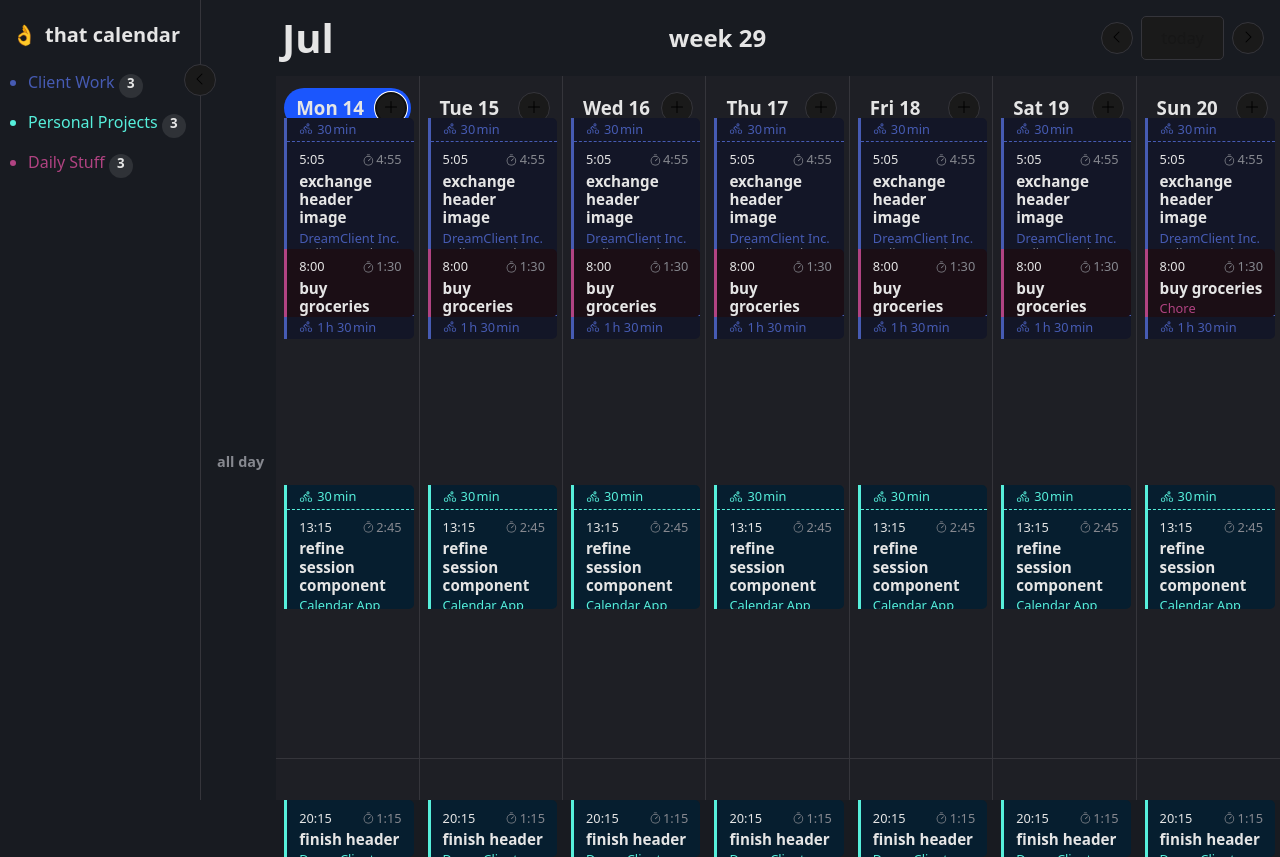
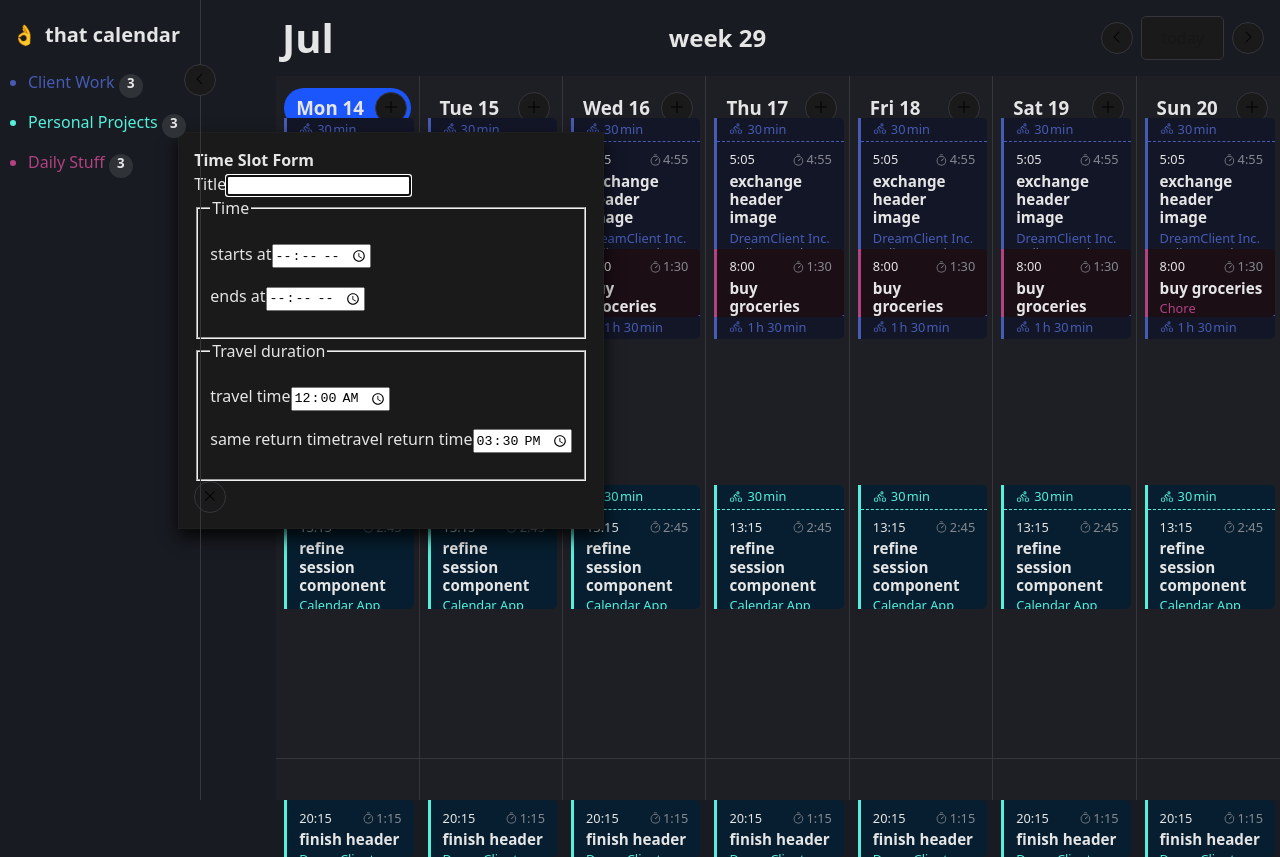
Before and after one commit to fraulueneburg/thatcalendar-fe, a React (Vite) app: page / in a window 1280 px wide. Both pictures are taken after a click on the button 390 px from the left and 108 px from the top of the page. Built offline with nearby package versions, Linux system fonts and the light colour scheme.

Commit message:
feature: add popover

```diff
--- a/src/components/Day.tsx
+++ b/src/components/Day.tsx
@@ -4,6 +4,8 @@ import { PlusIcon as IconAdd } from '@phosphor-icons/react'
 import { sessionsArr } from '../data/dummydata'
 import { hoursArr, weekStartsOnMonday } from '../data/user-settings'
 import Session from './Session'
+import { Popover } from './Popover'
+import TimeslotForm from './Forms/TimeslotForm'
 
 type DayType = {
 	dayName: string
@@ -36,13 +38,9 @@ export default function Day({ data }: DayProps) {
 				<h3 aria-label={writtenDate}>
 					<span className="day-name">{dayName}</span> <span className="day-num">{dayNum}</span>
 				</h3>
-				<button
-					type="button"
-					onClick={() => setFormOpen((prev) => !prev)}
-					className="btn-round"
-					aria-label={`add session on ${writtenDate}`}>
-					<IconAdd />
-				</button>
+				<Popover trigger={<IconAdd />} triggerLabel={`add session on ${writtenDate}`}>
+					<TimeslotForm />
+				</Popover>
 			</header>
 			<div className="content">
 				{sessionsArr.map((session) => (
--- /dev/null
+++ b/src/components/Popover.tsx
@@ -0,0 +1,37 @@
+import { Popover as ArkPopover } from '@ark-ui/react'
+import { PlusIcon as IconAdd, XIcon as IconClose } from '@phosphor-icons/react'
+import { ReactNode } from 'react'
+
+type PopoverProps = {
+	trigger: ReactNode
+	triggerLabel: string
+	title?: string
+	description?: string
+	children: ReactNode
+}
+
+export const Popover = ({ trigger, triggerLabel, title, description, children }: PopoverProps) => {
+	return (
+		<>
+			<div className="popover">
+				<ArkPopover.Root>
+					{trigger && (
+						<ArkPopover.Trigger className="btn-round" aria-label={triggerLabel}>
+							{trigger}
+						</ArkPopover.Trigger>
+					)}
+					<ArkPopover.Positioner>
+						<ArkPopover.Content>
+							{title && <ArkPopover.Title>{title}</ArkPopover.Title>}
+							{description && <ArkPopover.Description>{description}</ArkPopover.Description>}
+							{children}
+							<ArkPopover.CloseTrigger className="btn-round">
+								<IconClose />
+							</ArkPopover.CloseTrigger>
+						</ArkPopover.Content>
+					</ArkPopover.Positioner>
+				</ArkPopover.Root>
+			</div>
+		</>
+	)
+}
--- a/src/styles/App.scss
+++ b/src/styles/App.scss
@@ -354,3 +354,10 @@ button {
 	min-width: 1.5rem;
 	text-align: center;
 }
+
+button[data-scope='popover'][aria-expanded='true'] + div {
+	background-color: #1a1a1a;
+	box-shadow: 0px 8px 16px rgba(0, 0, 0, 0.8), 0px 0px 1px inset #fffbed3c;
+	padding: 1rem;
+	z-index: 10 !important;
+}
```
